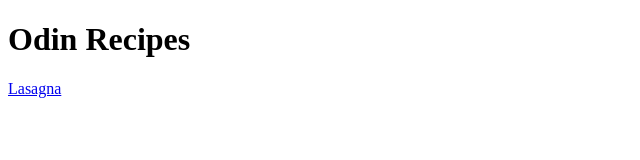
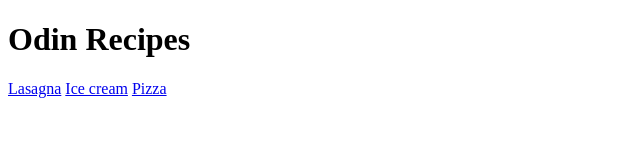
Before and after one commit to GiovannyLira/odin-recipes, a plain HTML site: page index.html in a window 1280 px wide. Shown: the whole page, without its empty margins (0-640 px from the left). Drawn offline with Linux system fonts and the light colour scheme.

Commit message:
Completed x2

```diff
--- a/index.html
+++ b/index.html
@@ -7,5 +7,7 @@
     <body>
         <h1>Odin Recipes</h1>
         <a href="recipes/lasagna.html">Lasagna</a>
+        <a href="recipes/ice-cream.html">Ice cream</a>
+        <a href="recipes/pizza.html">Pizza</a>
     </body>
 </html>
```
